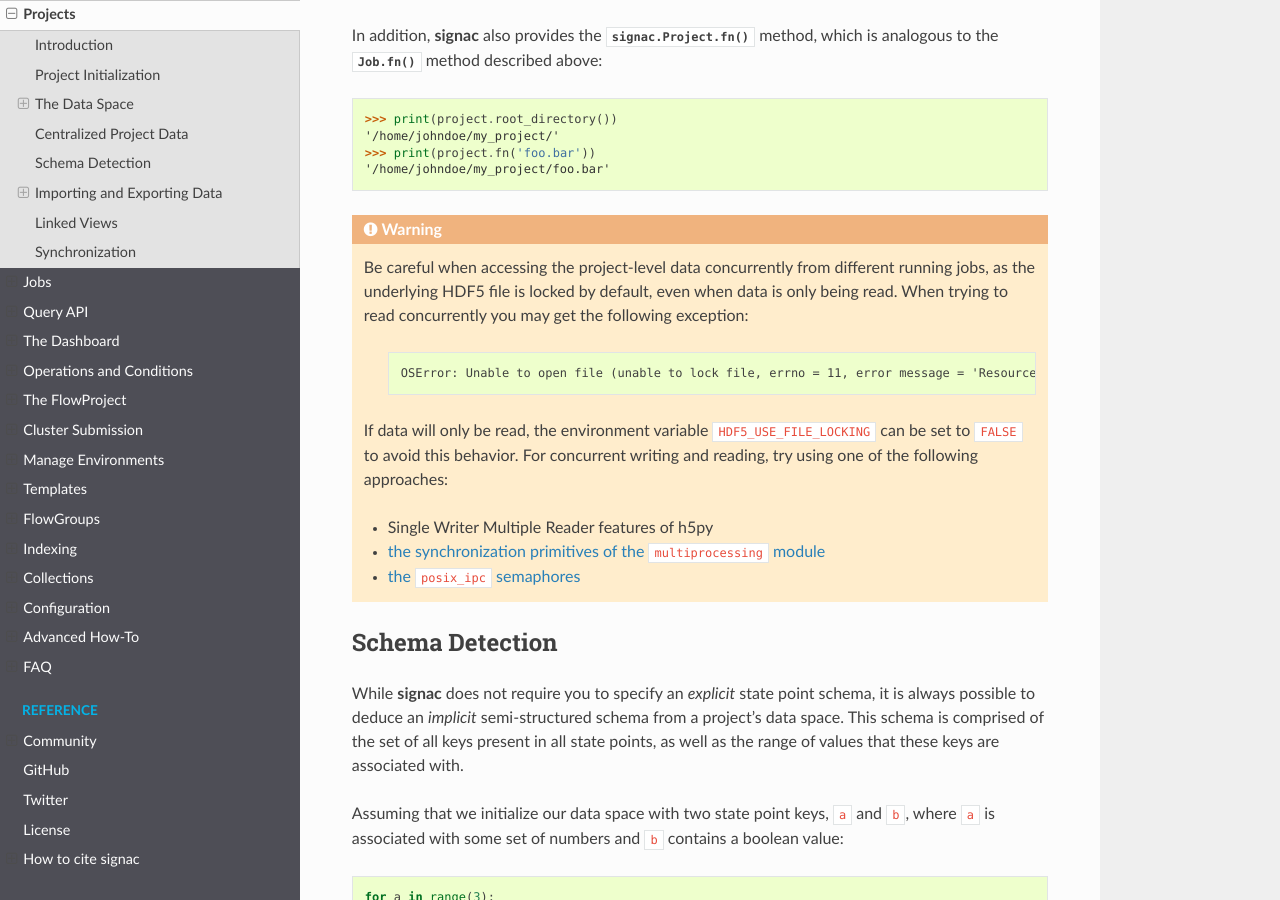
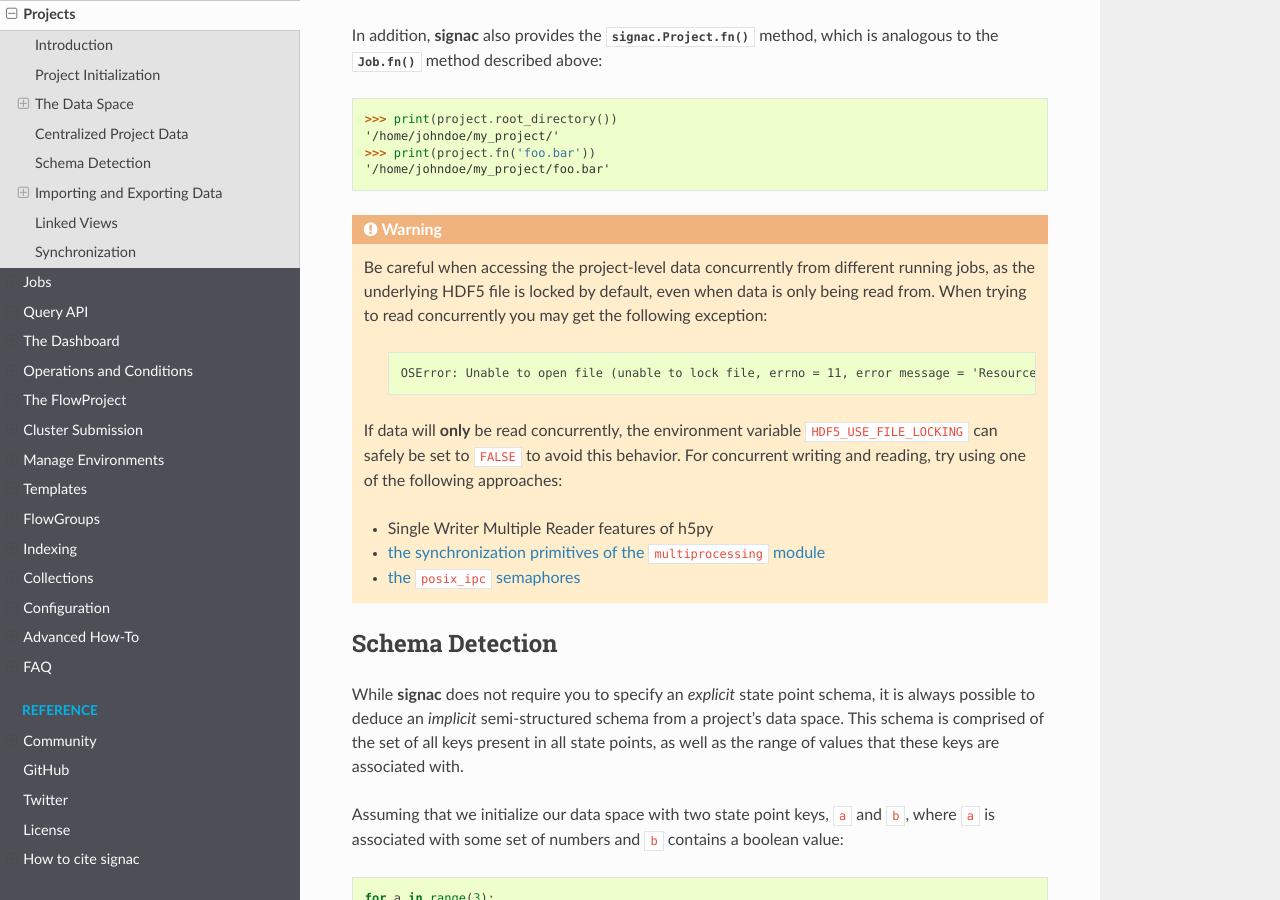
Before and after one commit to glotzerlab/signac-docs, a Sphinx documentation site: the page built from docs/source/projects.rst, in a window 1280 px wide and 900 px high, scrolled down 7128 px. Built offline with Sphinx 7.4.7 and the Read the Docs theme 2.0.0, drawn with Linux system fonts in a browser that asks for light colours.

Commit message:
Added warning about concurrent reading/writing in the jobs page, also modified wording a bit

```diff
--- a/docs/source/projects.rst
+++ b/docs/source/projects.rst
@@ -339,13 +339,13 @@
 
 .. warning::
 
-    Be careful when accessing the project-level data concurrently from different running jobs, as the underlying HDF5 file is locked by default, even when data is only being read. When trying to read concurrently you may get the following exception:
+    Be careful when accessing the project-level data concurrently from different running jobs, as the underlying HDF5 file is locked by default, even when data is only being read from. When trying to read concurrently you may get the following exception:
 
         .. code-block:: none
 
             OSError: Unable to open file (unable to lock file, errno = 11, error message = 'Resource temporarily unavailable').
 
-    If data will only be read, the environment variable ``HDF5_USE_FILE_LOCKING`` can be set to ``FALSE`` to avoid this behavior.
+    If data will **only** be read concurrently, the environment variable ``HDF5_USE_FILE_LOCKING`` can safely be set to ``FALSE`` to avoid this behavior.
     For concurrent writing and reading, try using one of the following approaches:
 
     * :ref:`Single Writer Multiple Reader features of h5py <h5py:swmr>`
```
Also changed, not shown: docs/source/jobs.rst (+17 -1 lines).
